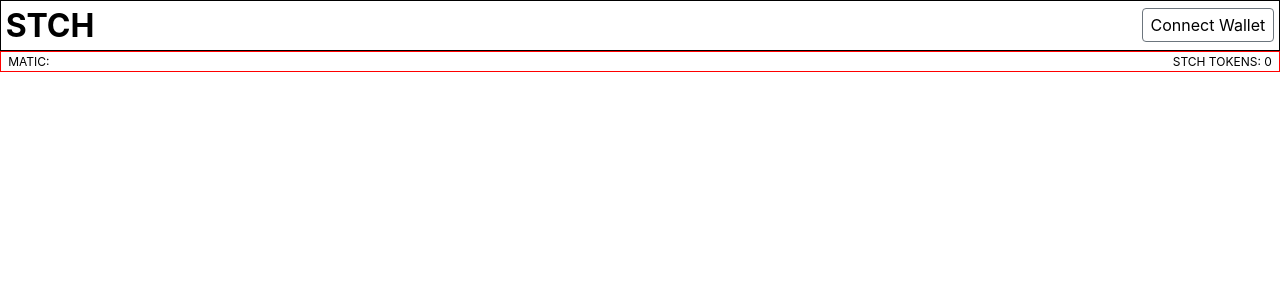
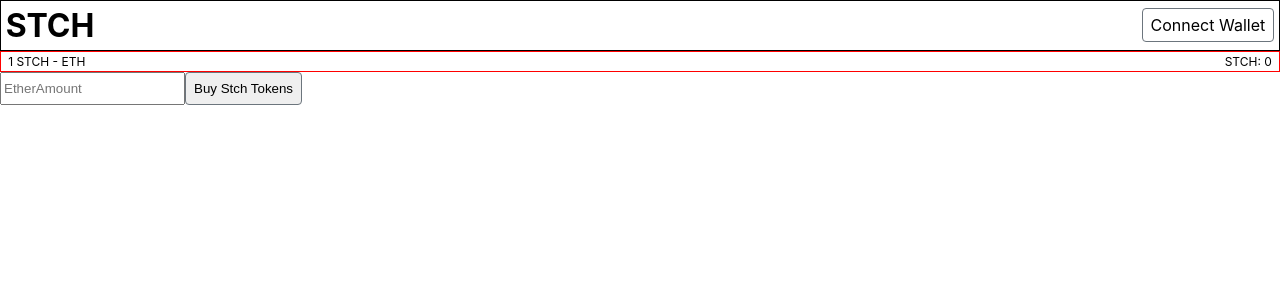
Before and after one commit to icepaigez/STCH-TOKEN, a React (Create React App) app: page / in a window 1280 px wide. Shown: the top 300 px of the page. Built offline with nearby package versions, Linux system fonts and the light colour scheme.

Commit message:
feat: passing props between parent and child components

```diff
--- a/src/components/App.js
+++ b/src/components/App.js
@@ -4,6 +4,7 @@ import TokenSwap from '../abis/TokenSwap.json';
 import STCHToken from '../abis/STCHToken.json';
 import Navbar from "./Navbar/Navbar";
 import User from "./UserData/UserData";
+import Main from "./Main/Main";
 import './App.css';
 
 class App extends Component {
@@ -16,7 +17,9 @@ class App extends Component {
       connected: false,
       exch: {},
       token: {},
-      userBalance:""
+      userBalance:"",
+      tokenPrice:"",
+      etherAmount:""
     }
   }
 
@@ -25,6 +28,7 @@ class App extends Component {
       let web3 = await new Web3(Web3.givenProvider || "http://localhost:7545");
       this.setState({ web3 });
       await this.loadBlockchainData(web3);
+      await this.getTokenPrice();
     } else {
       alert('Please install a blockchain wallet')
     }
@@ -68,6 +72,30 @@ class App extends Component {
     }
   }
 
+  getEtherAmount = value => {
+    this.setState({
+      etherAmount: value
+    })
+  }
+
+  buyTokens = async () => {
+    const { exch, etherAmount } = this.state;
+    console.log(etherAmount)
+    this.refs.child.updateEtherAmount() //call the child function to clear the form when button is clicked
+  }
+
+
+  getTokenPrice = async() => {
+    const { exch, web3 } = this.state;
+    try {
+      let tokenPrice = await exch.methods.tokenPriceInEth().call()
+      tokenPrice = web3.utils.fromWei(tokenPrice)
+      this.setState({ tokenPrice })
+    } catch (err) {
+      console.error("An error occurred in getting the current token price from the blockchain >>", err)
+    }
+  }
+
   async componentDidMount() {
     await this.loadWeb3()
   }
@@ -85,11 +113,13 @@ class App extends Component {
   }
 
   render() {
-    const { connectedUser, connected, web3 } = this.state;
+    const { connectedUser, connected, web3, tokenPrice } = this.state;
+
     return (
       <div className="app">
         <Navbar user={connectedUser} connect={this.connect} connected={connected}/>
-        <User user={connectedUser} web3={web3}/>
+        <User tokenPrice={tokenPrice} user={connectedUser} web3={web3}/>
+        <Main ref="child" buyTokens={this.buyTokens} sendEtherAmount={this.getEtherAmount}/>
       </div>
     );
   }
--- a/src/components/Main/Main.js
+++ b/src/components/Main/Main.js
@@ -0,0 +1,39 @@
+import React, { Component } from "react";
+import "./main.css";
+
+class Main extends Component {
+
+	constructor() {
+		super()
+		this.state = {
+			etherAmount:""
+		}
+	}
+
+	getEtherAmount = e => {
+		this.setState({
+			etherAmount: e.target.value
+		}, () => {
+			this.props.sendEtherAmount(this.state.etherAmount) //send the ether amount to the parent
+		})
+	}
+
+	updateEtherAmount = () => {
+		this.setState({
+			etherAmount: ""
+		})
+	}
+
+	render() {
+		const { buyTokens } = this.props;
+		const { etherAmount } = this.state;
+		return(
+			<div className="main">
+				<input value={etherAmount} onChange={this.getEtherAmount} type="text" placeholder="EtherAmount"/>
+				<button onClick={buyTokens} className="buy_token">Buy Stch Tokens</button>
+			</div>
+		)
+	}
+}
+
+export default Main;
--- /dev/null
+++ b/src/components/Main/main.css
@@ -0,0 +1,14 @@
+.main {
+	display: flex;
+}
+
+.buy_token {
+	cursor: pointer;
+	color: black;
+    border-color: #6c757d;
+    font-weight: 400;
+    text-align: center;
+    border: 1px solid #6c757d;
+    padding: 0.5rem 0.5rem;
+    border-radius: 0.25rem;
+}
--- a/src/components/UserData/UserData.js
+++ b/src/components/UserData/UserData.js
@@ -1,7 +1,7 @@
 import React, { useState } from "react";
 import "./user_data.css";
 
-const User = ({ user, web3 }) => {
+const User = ({ user, web3, tokenPrice }) => {
 	const [balance, setBalance] = useState("")
 	if (user && Object.keys(web3).length !== 0) {
 		web3.eth.getBalance(user).then(result => {
@@ -11,10 +11,16 @@ const User = ({ user, web3 }) => {
 		})
 	}
 
+	if (tokenPrice !== "") {
+		tokenPrice = Number(tokenPrice)
+		tokenPrice = String(tokenPrice.toFixed(7))
+	}
+
 	return(
 		<div className="user_data">
-			<div>MATIC: { balance }</div>
-			<div>STCH TOKENS: 0</div>
+			{/*<div>MATIC: { balance }</div> |*/}
+			<div>1 STCH - { tokenPrice } ETH</div>
+			<div>STCH: 0</div>
 		</div>
 	)
 }
```
